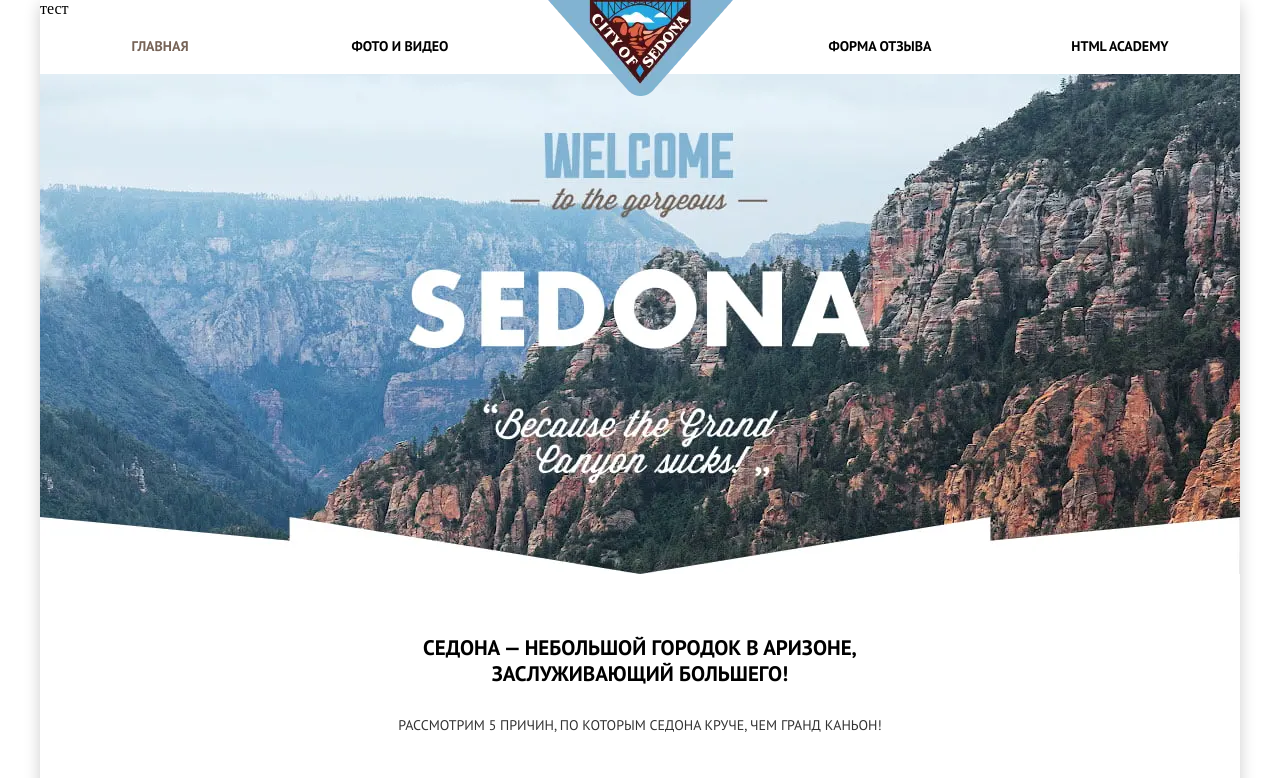
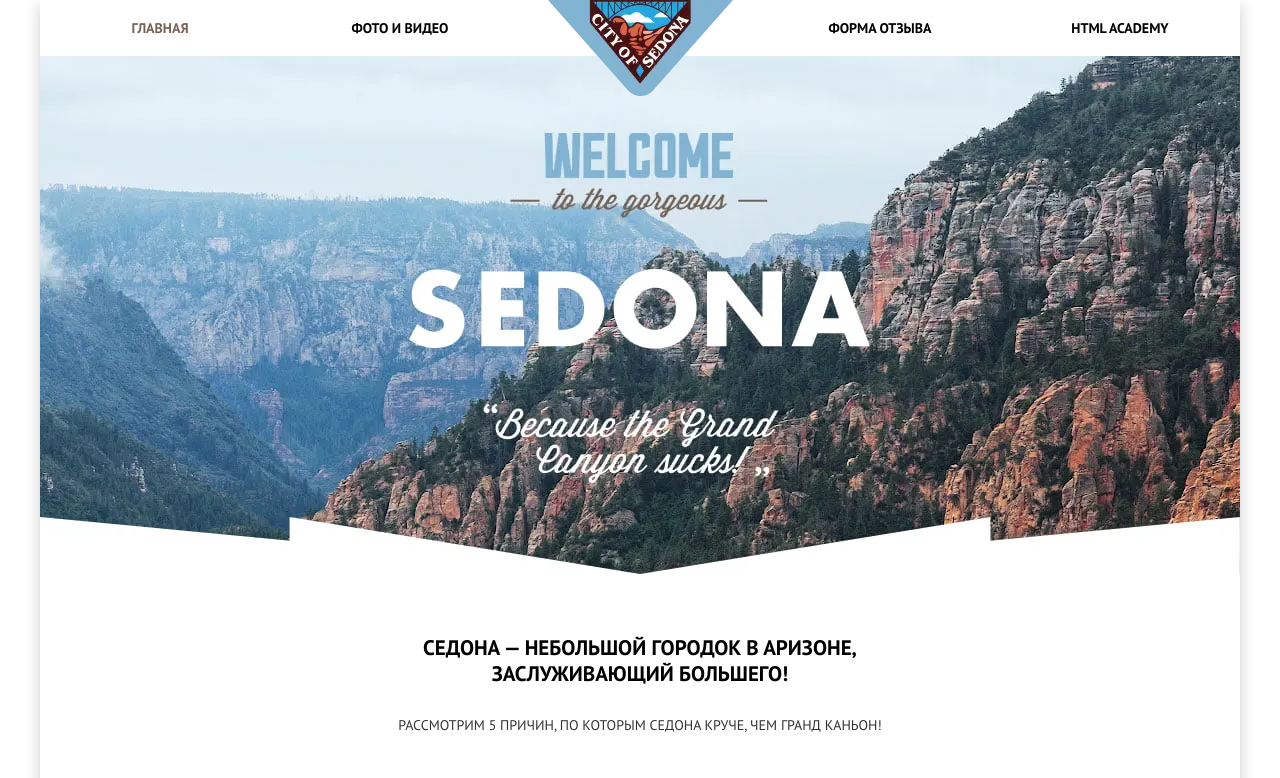
Before and after one commit to htmlacademy-adaptive/360863-sedona-27, a website: page source/index.html in a window 1280 px wide. Shown: the top 778 px of the page. Drawn offline with nearby package versions, Linux system fonts and the light colour scheme; files that its build step writes are made by us from their sources.

Commit message:
убрал

```diff
--- a/source/index.html
+++ b/source/index.html
@@ -14,7 +14,7 @@
   <body class="page__body">
     <div class="page__container">
       <header class="main-header main-header--welcome main-header--nojs"> <!--main-header&#45;&#45;nojs убирается если не работает js-->
-        <nav class="main-nav">тест
+        <nav class="main-nav">
           <ul class="main-nav__list main-nav__list--shown main-nav__list--nojs menu"> <!--main-nav__list&#45;&#45;nojs убирается если не работает js-->
             <li class="menu__item menu__item--main menu__item--current">
               <a class="menu__link" href="index.html">Главная</a>
```
